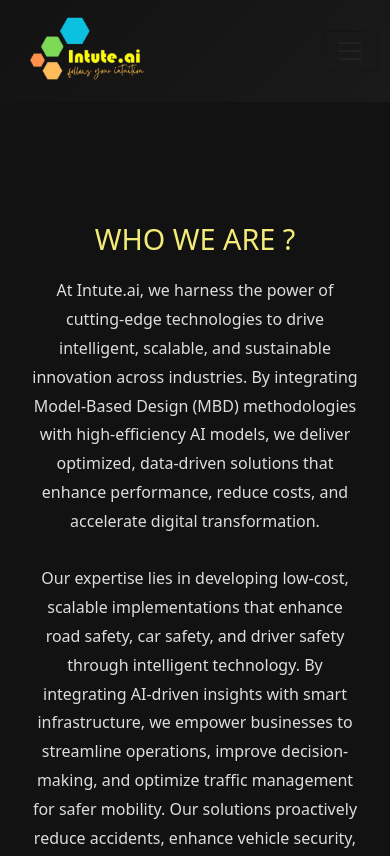
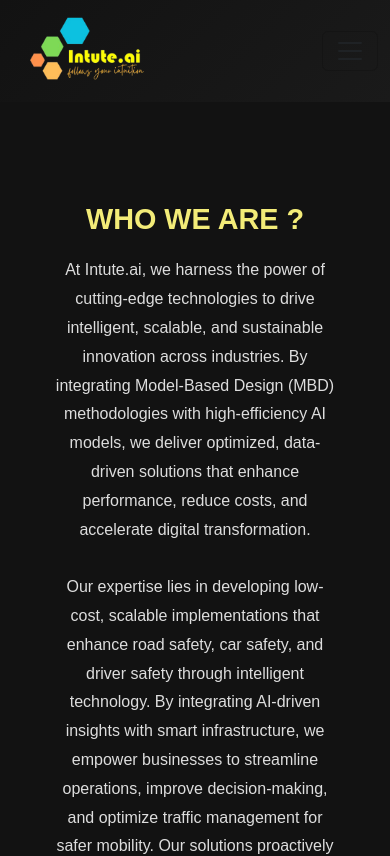
Before and after one commit to intuteai/company_website, a React (Vite) app in the folder frontend/: page /about in a window 390 px wide. Shown: the top 856 px of the page. Built offline with nearby package versions, Linux system fonts and the light colour scheme.

Commit message:
Update aboutpage.css

```diff
--- a/frontend/src/pages/Aboutpage/aboutpage.css
+++ b/frontend/src/pages/Aboutpage/aboutpage.css
@@ -2,30 +2,65 @@
 .who-wrapper {
   width: 100%;
   background-color: #121212;
-  padding: 60px 0;
+  padding: 60px 20px;
+  display: flex;
+  justify-content: center;
 }
 
 .who-we-are {
   max-width: 1200px;
-  margin-left: 180px;
+  width: 100%;
   text-align: left;
 }
 
 .who-we-are-title {
-  font-size: 1.5rem;
-  font-family: system-ui, -apple-system, BlinkMacSystemFont, "Segoe UI", Roboto, Oxygen, Ubuntu, Cantarell, "Open Sans", "Helvetica Neue", sans-serif;
+  font-size: 2rem;
   color: #f3ec78;
-  margin: 60px 0 20px;
+  margin-bottom: 20px;
+  margin-top: 60px;
+  font-weight: bold;
 }
 
 .who-we-are p {
-  font-size: 1rem;
-  font-family: system-ui, -apple-system, BlinkMacSystemFont, "Segoe UI", Roboto, Oxygen, Ubuntu, Cantarell, "Open Sans", "Helvetica Neue", sans-serif;
+  font-size: 1.1rem;
   line-height: 1.8;
-  padding-right: 290px;
   color: #ddd;
-  width: 1100px;
+  max-width: 100%;
 }
+
+/* Tablet */
+@media (max-width: 1024px) {
+  .who-we-are {
+    padding: 0 30px;
+    text-align: center;
+  }
+
+  .who-we-are p {
+    padding: 0;
+    font-size: 1.05rem;
+  }
+
+  .who-we-are-title {
+    text-align: center;
+  }
+}
+
+/* Mobile */
+@media (max-width: 768px) {
+  .who-we-are {
+    padding: 0 20px;
+  }
+
+  .who-we-are-title {
+    font-size: 1.6rem;
+    margin-top: 40px;
+  }
+
+  .who-we-are p {
+    font-size: 1rem;
+  }
+}
+
 
 /* MAIN ABOUT SECTION */
 .about-container {
```
